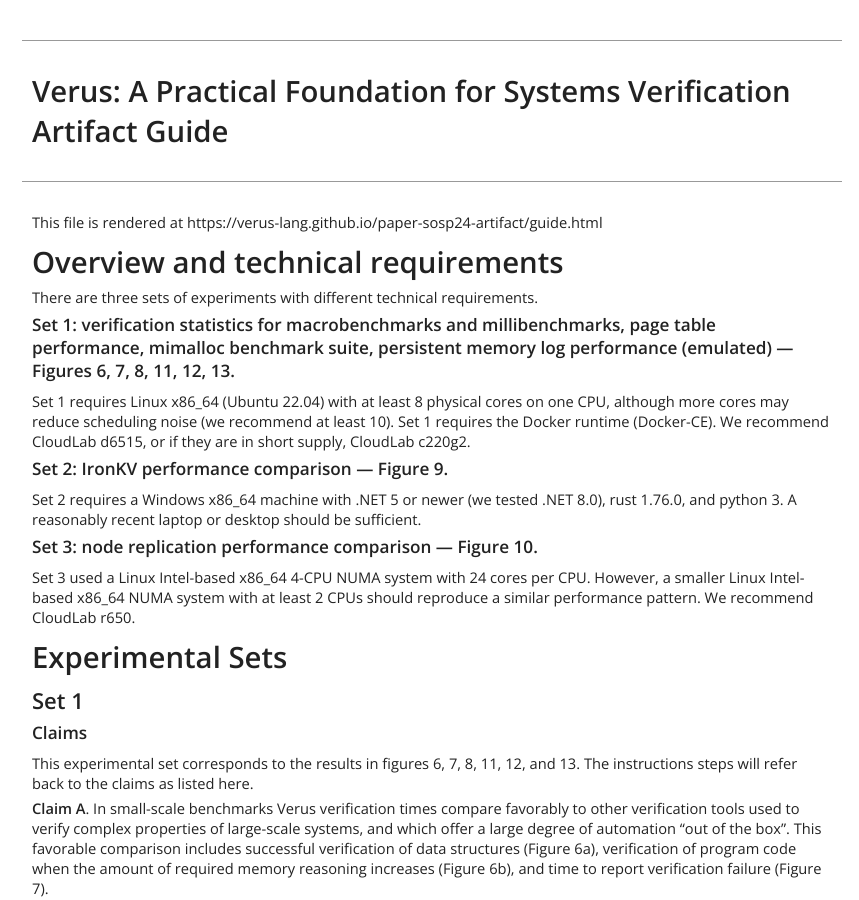
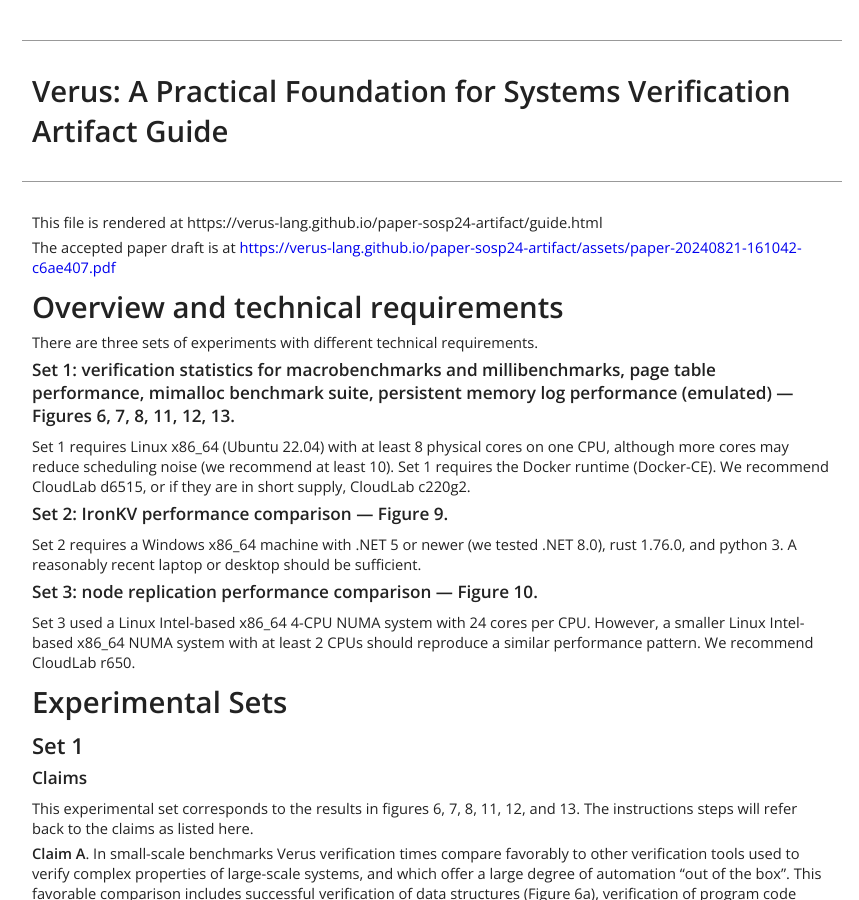
Before and after one commit to verus-lang/paper-sosp24-artifact, a Jekyll site: the page built from site/guide.md, in a window 1280 px wide and 900 px high. Shown: the whole window, without its empty margins (8-867 px from the left). Built offline with Jekyll 4.4.1, drawn with Linux system fonts in a browser that asks for light colours.

Commit message:
add paper draft

```diff
--- a/site/guide.md
+++ b/site/guide.md
@@ -4,6 +4,8 @@ title: "Verus: A Practical Foundation for Systems Verification<br/>Artifact Guid
 ---
 
 This file is rendered at https://verus-lang.github.io/paper-sosp24-artifact/guide.html
+
+The accepted paper draft is at [https://verus-lang.github.io/paper-sosp24-artifact/assets/paper-20240821-161042-c6ae407.pdf](https://verus-lang.github.io/paper-sosp24-artifact/assets/paper-20240821-161042-c6ae407.pdf)
 
 # Overview and technical requirements
 
```
Also changed, not shown: 1 other file.
